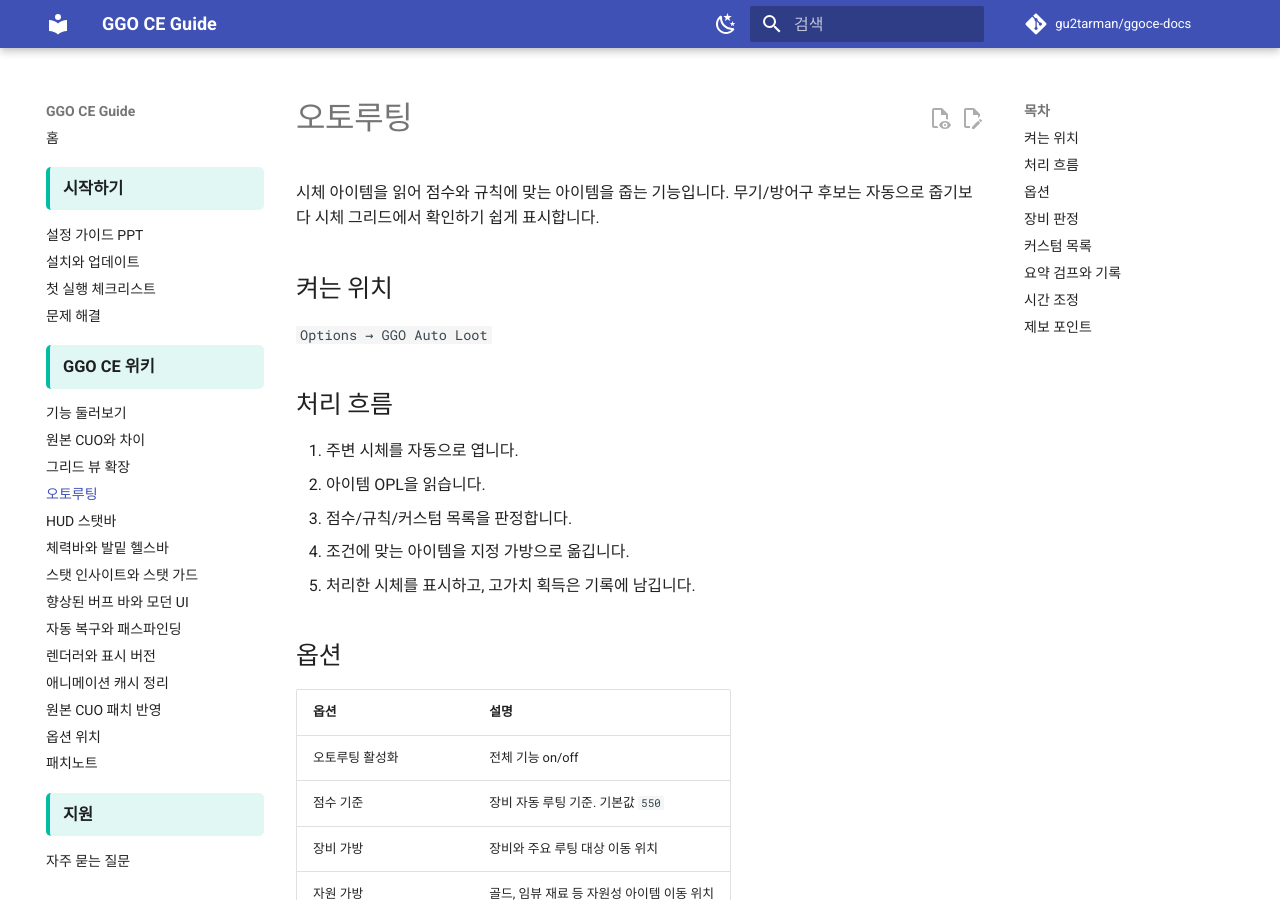
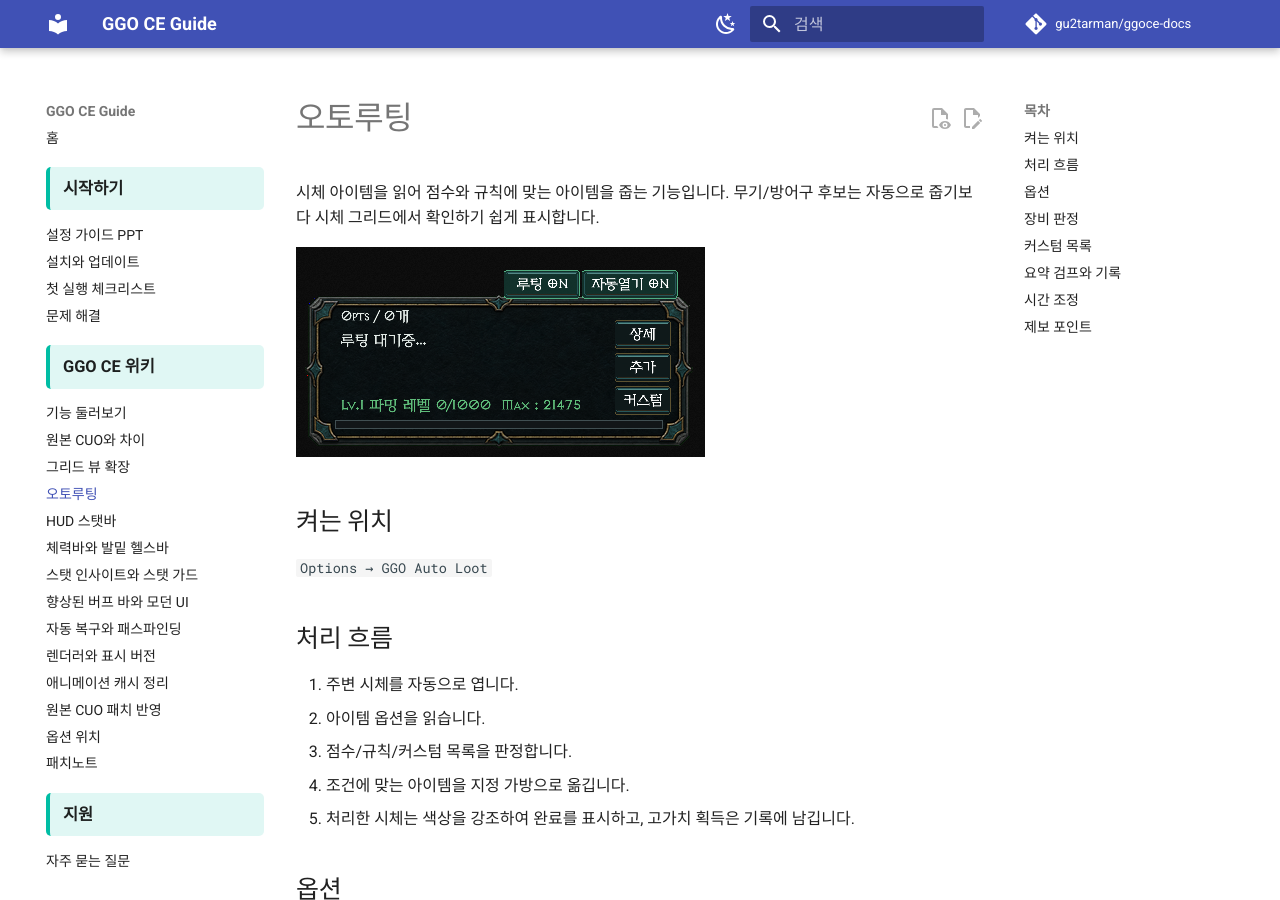
Before and after one commit to gu2tarman/ggoce-docs, an MkDocs documentation site: the page built from docs/ce/auto-loot.md, in a window 1280 px wide and 900 px high. Built offline with MkDocs 1.6.1 and Material for MkDocs 9.7.7, drawn with Linux system fonts in a browser that asks for light colours; comment, search, counter and statistics services are not loaded.

Commit message:
docs: update docs/ce/auto-loot.md

```diff
--- a/docs/ce/auto-loot.md
+++ b/docs/ce/auto-loot.md
@@ -1,10 +1,11 @@
 ---
 title: 오토루팅
 ---
-
 # 오토루팅
 
 시체 아이템을 읽어 점수와 규칙에 맞는 아이템을 줍는 기능입니다. 무기/방어구 후보는 자동으로 줍기보다 시체 그리드에서 확인하기 쉽게 표시합니다.
+
+![image.png](/ggoce-docs/assets/images/image-10.png)
 
 ## 켜는 위치
 
@@ -13,15 +14,16 @@ title: 오토루팅
 ## 처리 흐름
 
 1. 주변 시체를 자동으로 엽니다.
-2. 아이템 OPL을 읽습니다.
+2. 아이템 옵션을 읽습니다.
 3. 점수/규칙/커스텀 목록을 판정합니다.
 4. 조건에 맞는 아이템을 지정 가방으로 옮깁니다.
-5. 처리한 시체를 표시하고, 고가치 획득은 기록에 남깁니다.
+5. 처리한 시체는 색상을 강조하여 완료를 표시하고, 고가치 획득은 기록에 남깁니다.
 
 ## 옵션
 
+
 | 옵션 | 설명 |
-| --- | --- |
+| ----------------- | --------------------------- |
 | 오토루팅 활성화 | 전체 기능 on/off |
 | 점수 기준 | 장비 자동 루팅 기준. 기본값 `550` |
 | 장비 가방 | 장비와 주요 루팅 대상 이동 위치 |
@@ -32,13 +34,16 @@ title: 오토루팅
 | 지원템 | 운 150, FC1/FCR3 등 보조 가치 아이템 |
 | 커스텀 아이템 | 사용자가 등록한 아이템 |
 
+
 ## 장비 판정
 
+
 | 종류 | 기준 |
-| --- | --- |
+| ------- | -------------------------- |
 | 방어구/방패 | 스탯과 주요 옵션 점수 |
 | 무기 | 체력 흡수 + 마나 흡수. 기본 기준 `30%` |
 | 전설 아티팩트 | 판정과 무관하게 자동 루팅 대상 |
+
 
 ## 커스텀 목록
 
@@ -50,12 +55,14 @@ title: 오토루팅
 
 ## 시간 조정
 
+
 | 항목 | 기본값 | 설명 |
-| --- | --- | --- |
+| ------- | ------ | ---------------------- |
 | 자동열기 간격 | 500ms | 다음 시체 자동 열기까지 최소 간격 |
 | 오픈 보류 | 1500ms | 검프가 열리지 않았을 때 재시도 전 대기 |
 | 액션 간격 | 500ms | 아이템 이동 액션 사이 간격 |
 
+
 ## 제보 포인트
 
 아이템 판정 제보는 아이템 속성 스크린샷이 있어야 확인하기 쉽습니다.
```
